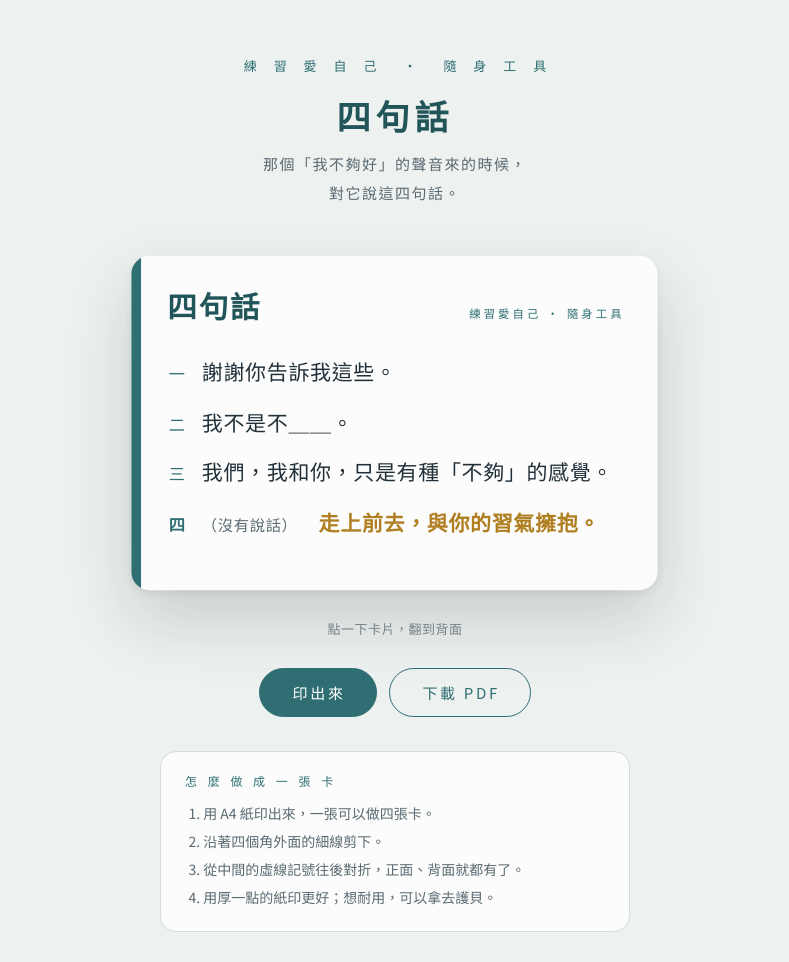
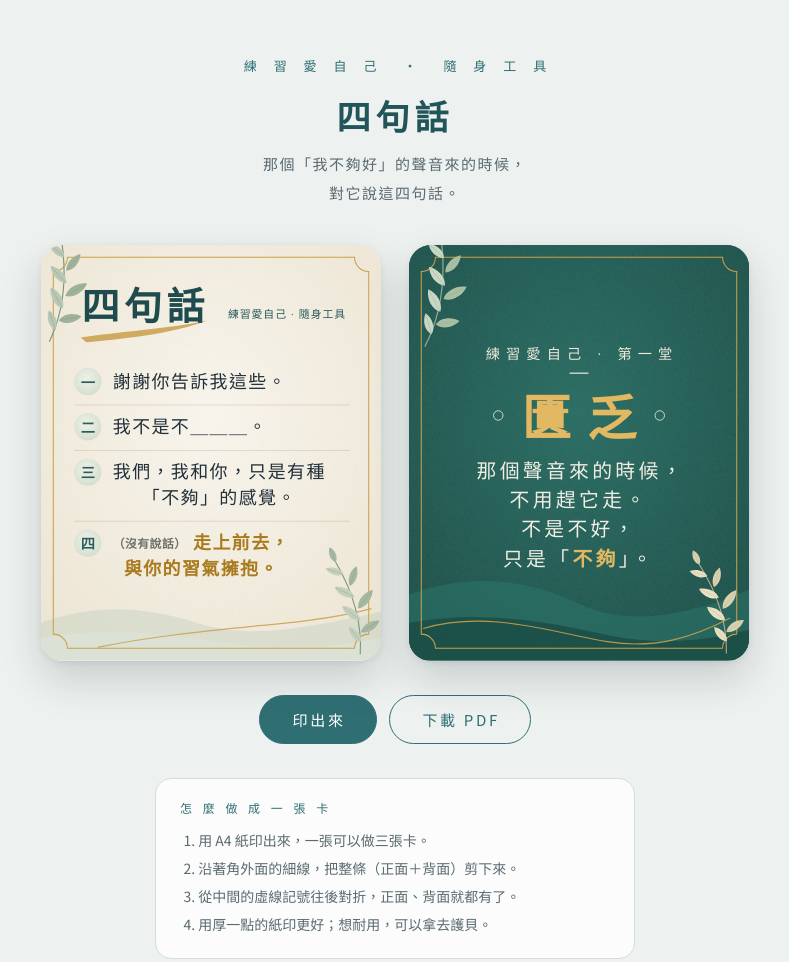
Before and after one commit to eleaxxl/loveurself, a plain HTML site: page tool1.html in a window 1280 px wide. Shown: the top 962 px of the page, without its empty margins (245-1034 px from the left). Drawn offline with Linux system fonts and the light colour scheme; a web font is replaced by a local one.

Commit message:
隨身工具卡「四句話」改用 Elea 提供的設計：米白紙紋正面、深綠背面、金色內框、葉枝與山丘；7.2×8.8cm 直式，A4 三張對折卡
Co-Authored-By: Claude Opus 5.5 <noreply@anthropic.com>
Claude-Session: https://claude.ai/code/session_01SaAEPnsyXXYut5bHc5dFLr

```diff
--- a/tool1.html
+++ b/tool1.html
@@ -12,7 +12,8 @@
 <style>
 :root{
   --bg:#EDF1EF;--paper:#FBFCFB;--ink:#22303A;--ink-soft:#5B6A72;
-  --teal:#2F6F73;--teal-deep:#22555A;--light:#D9A441;--line:#D3DDDA;--mist:#BFD8D5;
+  --teal:#2F6F73;--teal-deep:#22555A;--line:#D3DDDA;
+  --cream:#F7F2E7;--gold:#C9A04A;--gold-txt:#A97B1E;--green:#1F5B54;--sage:#8EA58C;
   --hand:"LXGW WenKai TC","Kaiti TC","DFKai-SB","BiauKai",serif;
   --sans:"Noto Sans TC","PingFang TC","Microsoft JhengHei",sans-serif;
 }
@@ -20,67 +21,64 @@
 html,body{margin:0;padding:0}
 body{background:var(--bg);color:var(--ink);font-family:var(--hand);-webkit-font-smoothing:antialiased;-webkit-print-color-adjust:exact;print-color-adjust:exact}
 
-/* ===== 卡片本體（以 mm 定尺寸：名片大小 85×54mm） ===== */
-.card{width:85mm;height:54mm;position:relative;overflow:hidden;border-radius:3mm}
-.front{background:var(--paper);padding:4.6mm 5.4mm 4.2mm 5.8mm;display:flex;flex-direction:column}
-.front::before{content:"";position:absolute;left:0;top:0;bottom:0;width:1.6mm;background:var(--teal)}
-.front .head{display:flex;align-items:baseline;justify-content:space-between;margin-bottom:1.2mm}
-.front .ttl{font-size:13.5pt;font-weight:700;color:var(--teal-deep);letter-spacing:.9pt}
-.front .kick{font-family:var(--sans);font-size:5.2pt;color:var(--teal);letter-spacing:1.4pt}
-.front ol{list-style:none;margin:0;padding:.6mm 0 .4mm;display:flex;flex-direction:column;justify-content:space-evenly;flex:1}
-.front li{display:flex;align-items:baseline;gap:2.4mm;font-size:9.6pt;line-height:1.3;color:var(--ink);letter-spacing:.3pt;white-space:nowrap}
-.front li .no{font-size:7.4pt;color:var(--teal);width:3.2mm;flex:0 0 auto}
-.front li.hug{color:#B07F22;font-weight:700}
-.front li .q{font-weight:400;color:var(--ink-soft);font-size:7pt;margin-right:1mm}
-.front .foot{margin-top:auto;font-family:var(--sans);font-size:5pt;color:var(--ink-soft);opacity:.75;letter-spacing:1pt}
+/* ===== 卡片：以 720×880 設計，外框固定為 72×88mm ===== */
+.cardbox{width:72mm;height:88mm;position:relative;overflow:hidden}
+.card{position:absolute;left:0;top:0;width:720px;height:880px;transform-origin:0 0;transform:scale(.377953);overflow:hidden}
+.card > svg.bgart{position:absolute;inset:0;width:720px;height:880px}
+.card .layer{position:absolute;inset:0}
 
-.back{background:var(--teal-deep);color:var(--paper);display:flex;flex-direction:column;align-items:center;justify-content:center;text-align:center;padding:5mm}
-.back .soft{font-size:7.6pt;color:var(--mist);letter-spacing:.8pt;line-height:1.7}
-.back .big{font-size:14pt;font-weight:700;letter-spacing:1.6pt;line-height:1.55;margin:3mm 0 3.4mm}
-.back .big em{font-style:normal;color:var(--light)}
-.back .dot{width:9mm;border-top:.3mm solid var(--mist);opacity:.6;margin-bottom:2.6mm}
-.back .lbl{font-family:var(--sans);font-size:5pt;color:var(--mist);letter-spacing:2.2pt;opacity:.85}
+/* 正面 */
+.front{background:var(--cream)}
+.front .ttl{position:absolute;left:86px;top:92px;font-size:80px;font-weight:700;color:#1E4B4E;letter-spacing:10px;line-height:1}
+.front .kick{position:absolute;right:74px;top:128px;font-size:23px;color:#2A5A5C;letter-spacing:2px}
+.front .list{position:absolute;left:70px;right:66px;top:262px}
+.front .row{display:flex;align-items:flex-start;gap:24px;padding:18px 0 20px}
+.front .row + .row{border-top:2px solid rgba(160,150,120,.28)}
+.front .row:first-child{padding-top:0}
+.front .disc{flex:0 0 58px;height:58px;border-radius:50%;background:radial-gradient(circle at 45% 40%,#EEF1E8 0%,#DCE4D6 55%,#C9D5C4 100%);display:flex;align-items:center;justify-content:center;font-size:30px;font-weight:700;color:#2C5E5B;margin-top:-2px}
+.front .say{font-size:38px;line-height:1.45;color:#22303A;letter-spacing:3px}
+.front .say .q{font-size:25px;color:#6E726B;letter-spacing:1px;margin-right:14px;vertical-align:3px}
+.front .say.hug{color:var(--gold-txt);font-weight:700}
+
+/* 背面 */
+.back{background:var(--green);color:#F1EEE4;text-align:center}
+.back .kick{position:absolute;left:0;right:0;top:206px;font-size:30px;letter-spacing:13px;color:#EDE8DA;text-indent:13px}
+.back .rule{position:absolute;left:340px;top:270px;width:40px;height:3px;background:#EDE8DA;opacity:.85}
+.back .big{position:absolute;left:0;right:0;top:318px;font-size:104px;font-weight:700;letter-spacing:34px;text-indent:34px;color:#E2B862;line-height:1}
+.back .ring{position:absolute;top:350px;width:22px;height:22px;border:2.5px solid #EDE8DA;border-radius:50%;opacity:.9}
+.back .lines{position:absolute;left:0;right:0;top:448px;font-size:42px;line-height:1.48;letter-spacing:7px;text-indent:7px;color:#F1EEE4}
+.back .lines b{color:#E2B862;font-weight:700}
 
 /* ===== 螢幕 ===== */
-.screen{max-width:760px;margin:0 auto;padding:56px 22px 70px;text-align:center}
+.screen{max-width:820px;margin:0 auto;padding:56px 22px 70px;text-align:center}
 .screen .kicker{font-family:var(--sans);font-size:13px;letter-spacing:7px;color:var(--teal);margin-bottom:16px;text-indent:7px}
 .screen h1{font-size:34px;font-weight:700;letter-spacing:5px;margin:0 0 10px;color:var(--teal-deep)}
 .screen .sub{font-family:var(--sans);font-size:15px;color:var(--ink-soft);letter-spacing:1.5px;line-height:1.9}
-.stagebox{margin:38px auto 10px;perspective:1600px;width:min(100%,560px)}
-.flipper{position:relative;width:100%;aspect-ratio:85/54;transition:transform .9s cubic-bezier(.3,.7,.3,1);transform-style:preserve-3d;cursor:pointer}
-.flipper.flip{transform:rotateY(180deg)}
-.face{position:absolute;inset:0;backface-visibility:hidden;-webkit-backface-visibility:hidden;display:flex;align-items:center;justify-content:center}
-.face.b{transform:rotateY(180deg)}
-.face .card{box-shadow:0 18px 40px rgba(34,48,58,.18),0 2px 6px rgba(34,48,58,.08);transform-origin:center;}
-.tap{font-family:var(--sans);font-size:13px;color:var(--ink-soft);opacity:.8;letter-spacing:.5px;margin:18px 0 0}
-.btns{display:flex;gap:12px;justify-content:center;flex-wrap:wrap;margin-top:30px}
+.pair{display:flex;gap:28px;justify-content:center;flex-wrap:wrap;margin:38px 0 6px}
+.pv{width:min(340px,86vw);aspect-ratio:72/88;position:relative;border-radius:22px;overflow:hidden;box-shadow:0 18px 40px rgba(34,48,58,.18),0 2px 6px rgba(34,48,58,.08)}
+.pv .card{transform-origin:0 0}
+.btns{display:flex;gap:12px;justify-content:center;flex-wrap:wrap;margin-top:34px}
 .btns a,.btns button{font-family:var(--sans);font-size:15px;letter-spacing:.18em;border-radius:999px;padding:13px 30px;cursor:pointer;text-indent:.18em;border:1px solid var(--teal);text-decoration:none;display:inline-block}
 .btns .go{color:#fff;background:var(--teal)}
 .btns .ghost{color:var(--teal);background:transparent}
-.how{max-width:470px;margin:34px auto 0;text-align:left;background:var(--paper);border:1px solid var(--line);border-radius:16px;padding:20px 24px}
+.how{max-width:480px;margin:34px auto 0;text-align:left;background:var(--paper);border:1px solid var(--line);border-radius:16px;padding:20px 24px}
 .how .h{font-family:var(--sans);font-size:12px;letter-spacing:4px;color:var(--teal);margin-bottom:10px}
 .how ol{margin:0;padding-left:1.3em;font-family:var(--sans);font-size:14px;color:var(--ink-soft);line-height:2}
 footer{margin-top:46px;color:var(--ink-soft);opacity:.6;font-family:var(--sans);font-size:12px;letter-spacing:3px}
 
-/* ===== 列印：A4 一張，四張對折卡 ===== */
+/* ===== 列印：A4 直式，三張對折卡（左正面、右背面，沿中線往後折） ===== */
 .sheet{display:none}
 @page{size:A4;margin:0}
 @media print{
   html,body{background:#fff}
   .screen{display:none}
-  .sheet{display:grid;width:210mm;height:297mm;grid-template-columns:85mm 85mm;grid-template-rows:108mm 108mm;column-gap:12mm;row-gap:22mm;justify-content:center;align-content:center}
-  .fold{position:relative;width:85mm;height:108mm}
-  .fold .card{border-radius:0}
-  .fold .card.back{transform:rotate(180deg)}    /* 對折後，翻到背面是正的 */
-  /* 裁切角線（印在卡外） */
+  .sheet{display:flex;flex-direction:column;align-items:center;justify-content:center;gap:9mm;width:210mm;height:297mm}
+  .fold{position:relative;display:flex;width:144mm;height:88mm}
   .fold i{position:absolute;background:#9aa7a5}
-  .fold .h1,.fold .h2,.fold .h3,.fold .h4{width:4mm;height:.15mm}
-  .fold .v1,.fold .v2,.fold .v3,.fold .v4{width:.15mm;height:4mm}
-  .fold .h1{left:-5.5mm;top:0}.fold .h2{right:-5.5mm;top:0}.fold .h3{left:-5.5mm;bottom:0}.fold .h4{right:-5.5mm;bottom:0}
-  .fold .v1{left:0;top:-5.5mm}.fold .v2{right:0;top:-5.5mm}.fold .v3{left:0;bottom:-5.5mm}.fold .v4{right:0;bottom:-5.5mm}
-  /* 對折記號（中線，印在卡外） */
-  .fold .f1,.fold .f2{top:54mm;width:4mm;height:0;background:none;border-top:.2mm dashed #9aa7a5}
-  .fold .f1{left:-5.5mm}.fold .f2{right:-5.5mm}
+  .fold .h{width:3.5mm;height:.15mm}.fold .v{width:.15mm;height:3.5mm}
+  .fold .h.l{left:-5mm}.fold .h.r{right:-5mm}.fold .v.t{top:-4.5mm}.fold .v.b{bottom:-4.5mm}
+  .fold .h.t0{top:0}.fold .h.b0{bottom:0}.fold .v.l0{left:0}.fold .v.r0{right:0}
+  .fold .v.m{left:72mm;width:0;background:none;border-left:.2mm dashed #9aa7a5}
 }
 </style>
 </head>
@@ -90,73 +88,92 @@ footer{margin-top:46px;color:var(--ink-soft);opacity:.6;font-family:var(--sans);
   <div class="kicker">練 習 愛 自 己　·　隨 身 工 具</div>
   <h1>四句話</h1>
   <div class="sub">那個「我不夠好」的聲音來的時候，<br>對它說這四句話。</div>
-
-  <div class="stagebox">
-    <div class="flipper" id="flipper">
-      <div class="face a" id="faceA"></div>
-      <div class="face b" id="faceB"></div>
-    </div>
-  </div>
-  <div class="tap">點一下卡片，翻到背面</div>
-
+  <div class="pair"><div class="pv" id="pvF"></div><div class="pv" id="pvB"></div></div>
   <div class="btns">
     <button class="go" id="printBtn">印出來</button>
     <a class="ghost" href="tool-four-lines.pdf" download>下載 PDF</a>
   </div>
-
   <div class="how">
     <div class="h">怎 麼 做 成 一 張 卡</div>
     <ol>
-      <li>用 A4 紙印出來，一張可以做四張卡。</li>
-      <li>沿著四個角外面的細線剪下。</li>
+      <li>用 A4 紙印出來，一張可以做三張卡。</li>
+      <li>沿著角外面的細線，把整條（正面＋背面）剪下來。</li>
       <li>從中間的虛線記號往後對折，正面、背面就都有了。</li>
       <li>用厚一點的紙印更好；想耐用，可以拿去護貝。</li>
     </ol>
   </div>
-
   <footer>練 習 愛 自 己　·　關 於 自 我 認 同 的 24 個 練 習</footer>
 </div>
 
 <div class="sheet" id="sheet"></div>
 
-<template id="tplFront">
-  <div class="card front">
-    <div class="head"><div class="ttl">四句話</div><div class="kick">練習愛自己 · 隨身工具</div></div>
-    <ol>
-      <li><span class="no">一</span>謝謝你告訴我這些。</li>
-      <li><span class="no">二</span>我不是不＿＿。</li>
-      <li><span class="no">三</span>我們，我和你，只是有種「不夠」的感覺。</li>
-      <li class="hug"><span class="no">四</span><span class="q">（沒有說話）</span>走上前去，與你的習氣擁抱。</li>
-    </ol>
-  </div>
-</template>
-<template id="tplBack">
-  <div class="card back">
-    <div class="soft">那個聲音來的時候，<br>不用趕它走。</div>
-    <div class="big">不是不好，<br>只是「<em>不夠</em>」。</div>
-    <div class="dot"></div>
-    <div class="lbl">練 習 愛 自 己　·　第 一 堂　匱 乏</div>
-  </div>
-</template>
-
 <script>
 (function(){
-  var F=document.getElementById('tplFront').innerHTML, B=document.getElementById('tplBack').innerHTML;
-  // 螢幕：把名片尺寸放大到容器寬度
-  var A=document.getElementById('faceA'), Bk=document.getElementById('faceB');
-  A.innerHTML=F; Bk.innerHTML=B;
-  function fit(){
-    var w=document.querySelector('.stagebox').clientWidth;
-    var mm=document.querySelector('.face .card').offsetWidth; // 85mm 的 px
-    var s=(w/mm)*0.94;
-    document.querySelectorAll('.face .card').forEach(function(c){ c.style.transform='scale('+s+')'; });
+  // ---------- 裝飾：葉枝、山丘、金框、紙紋 ----------
+  function leaf(x,y,ang,len,w,fill,vein){
+    return '<g transform="translate('+x+' '+y+') rotate('+ang+')">'
+      +'<path d="M0 0 C '+len*.25+' '+(-w)+' '+len*.7+' '+(-w*.9)+' '+len+' 0 C '+len*.7+' '+(w*.9)+' '+len*.25+' '+w+' 0 0 Z" fill="'+fill+'"/>'
+      +'<path d="M2 0 L '+(len*.92)+' 0" stroke="'+vein+'" stroke-width="1.6" opacity=".55"/></g>';
   }
-  window.addEventListener('resize',fit); fit(); if(document.fonts) document.fonts.ready.then(fit);
-  document.getElementById('flipper').addEventListener('click',function(){ this.classList.toggle('flip'); });
-  // 列印頁：四張對折卡
-  var marks='<i class="h1"></i><i class="h2"></i><i class="h3"></i><i class="h4"></i><i class="v1"></i><i class="v2"></i><i class="v3"></i><i class="v4"></i><i class="f1"></i><i class="f2"></i>';
-  var one='<div class="fold">'+F+B+marks+'</div>';
-  document.getElementById('sheet').innerHTML=one+one+one+one;
+  function sprig(ox,oy,rot,scale,c1,c2,stem){
+    var g='<g transform="translate('+ox+' '+oy+') rotate('+rot+') scale('+scale+')">';
+    g+='<path d="M0 0 C 70 -18 150 -60 230 -150" fill="none" stroke="'+stem+'" stroke-width="3.2" stroke-linecap="round"/>';
+    var pts=[[34,-8,-58,56,15],[60,-17,40,62,16],[92,-30,-70,66,17],[122,-46,20,68,17],[150,-66,-82,64,16],[176,-88,0,60,15],[202,-116,-90,54,14],[228,-148,-40,46,13]];
+    pts.forEach(function(p,i){ g+=leaf(p[0],p[1],p[2],p[3],p[4],i%2?c1:c2,stem); });
+    return g+'</g>';
+  }
+  function frame(stroke){
+    var x0=26,y0=26,x1=694,y1=854,r=30;
+    return '<path d="M'+(x0+r)+' '+y0+' H'+(x1-r)+' A'+r+' '+r+' 0 0 0 '+x1+' '+(y0+r)+' V'+(y1-r)+' A'+r+' '+r+' 0 0 0 '+(x1-r)+' '+y1+' H'+(x0+r)+' A'+r+' '+r+' 0 0 0 '+x0+' '+(y1-r)+' V'+(y0+r)+' A'+r+' '+r+' 0 0 0 '+(x0+r)+' '+y0+' Z" fill="none" stroke="'+stroke+'" stroke-width="2.2"/>';
+  }
+  function paper(id,op){
+    return '<filter id="'+id+'" x="0" y="0" width="100%" height="100%"><feTurbulence type="fractalNoise" baseFrequency=".9" numOctaves="2" seed="7"/><feColorMatrix values="0 0 0 0 .45  0 0 0 0 .42  0 0 0 0 .35  0 0 0 '+op+' 0"/></filter>'
+      +'<rect width="720" height="880" filter="url(#'+id+')"/>';
+  }
+  function FRONT(k){
+    var svg='<svg class="bgart" viewBox="0 0 720 880" aria-hidden="true"><defs><radialGradient id="fv'+k+'" cx=".5" cy=".42" r=".75"><stop offset="0" stop-color="#FBF8F0"/><stop offset="1" stop-color="#EFE7D5"/></radialGradient></defs>'
+      +'<rect width="720" height="880" fill="url(#fv'+k+')"/>'+paper('fp'+k,.10)
+      +'<path d="M0 800 C 120 756 230 768 330 800 C 420 830 520 822 720 776 V880 H0 Z" fill="#C7D3C4" opacity=".5"/>'
+      +'<path d="M0 832 C 150 806 280 826 420 846 C 540 862 640 846 720 832 V880 H0 Z" fill="#DCE3D6" opacity=".9"/>'
+      +'<path d="M120 852 C 280 820 420 812 560 796 C 620 788 670 778 700 770" fill="none" stroke="var(--gold)" stroke-width="2.4" opacity=".85"/>'
+      +frame('var(--gold)')
+      +'<path d="M84 196 C 160 184 270 178 352 160 C 280 188 170 200 96 206 Z" fill="var(--gold)" opacity=".85"/>'
+      +sprig(18,204,-50,.78,'#9FB39C','#B9C8B4','#7F977D')
+      +sprig(676,866,-72,.74,'#A6B8A2','#C3D0BE','#7F977D')
+      +'</svg>';
+    return '<div class="card front">'+svg+'<div class="layer">'
+      +'<div class="ttl">四句話</div><div class="kick">練習愛自己 · 隨身工具</div>'
+      +'<div class="list">'
+      +'<div class="row"><div class="disc">一</div><div class="say">謝謝你告訴我這些。</div></div>'
+      +'<div class="row"><div class="disc">二</div><div class="say">我不是不＿＿＿。</div></div>'
+      +'<div class="row"><div class="disc">三</div><div class="say">我們，我和你，只是有種<br>「不夠」的感覺。</div></div>'
+      +'<div class="row"><div class="disc">四</div><div class="say hug"><span class="q">（沒有說話）</span>走上前去，<br>與你的習氣擁抱。</div></div>'
+      +'</div></div></div>';
+  }
+  function BACK(k){
+    var svg='<svg class="bgart" viewBox="0 0 720 880" aria-hidden="true"><defs><radialGradient id="bv'+k+'" cx=".5" cy=".4" r=".8"><stop offset="0" stop-color="#256B62"/><stop offset="1" stop-color="#174A44"/></radialGradient></defs>'
+      +'<rect width="720" height="880" fill="url(#bv'+k+')"/>'+paper('bp'+k,.12)
+      +'<path d="M0 740 C 140 690 260 712 360 760 C 460 806 580 790 720 730 V880 H0 Z" fill="#2E7A6F" opacity=".45"/>'
+      +'<path d="M0 800 C 160 770 300 800 430 828 C 560 852 650 832 720 815 V880 H0 Z" fill="#14433D" opacity=".6"/>'
+      +'<path d="M30 812 C 170 772 300 820 420 840 C 520 856 600 832 680 790" fill="none" stroke="var(--gold)" stroke-width="2.4" opacity=".9"/>'
+      +frame('var(--gold)')
+      +sprig(34,214,-48,.82,'#A9BFA4','#CBD7C5','#93AA90')
+      +sprig(672,864,-74,.72,'#D8CFAE','#E8E0C2','#B9AE86')
+      +'</svg>';
+    return '<div class="card back">'+svg+'<div class="layer">'
+      +'<div class="kick">練習愛自己 · 第一堂</div><div class="rule"></div>'
+      +'<span class="ring" style="left:178px"></span><div class="big">匱乏</div><span class="ring" style="left:520px"></span>'
+      +'<div class="lines">那個聲音來的時候，<br>不用趕它走。<br>不是不好，<br>只是「<b>不夠</b>」。</div>'
+      +'</div></div>';
+  }
+  var pvF=document.getElementById('pvF'), pvB=document.getElementById('pvB');
+  pvF.innerHTML=FRONT('s'); pvB.innerHTML=BACK('s');
+  function fit(){ var s=pvF.clientWidth/720; document.querySelectorAll('.pv .card').forEach(function(c){ c.style.transform='scale('+s+')'; }); }
+  window.addEventListener('resize',fit); fit();
+  var marks='<i class="h l t0"></i><i class="h r t0"></i><i class="h l b0"></i><i class="h r b0"></i><i class="v t l0"></i><i class="v t r0"></i><i class="v b l0"></i><i class="v b r0"></i><i class="v t m"></i><i class="v b m"></i>';
+  var h='';
+  for(var i=0;i<3;i++){ h+='<div class="fold"><div class="cardbox">'+FRONT('p'+i)+'</div><div class="cardbox">'+BACK('p'+i)+'</div>'+marks+'</div>'; }
+  document.getElementById('sheet').innerHTML=h;
   document.getElementById('printBtn').addEventListener('click',function(){ window.print(); });
 })();
 </script>
```
Also changed, not shown: 1 other file.
